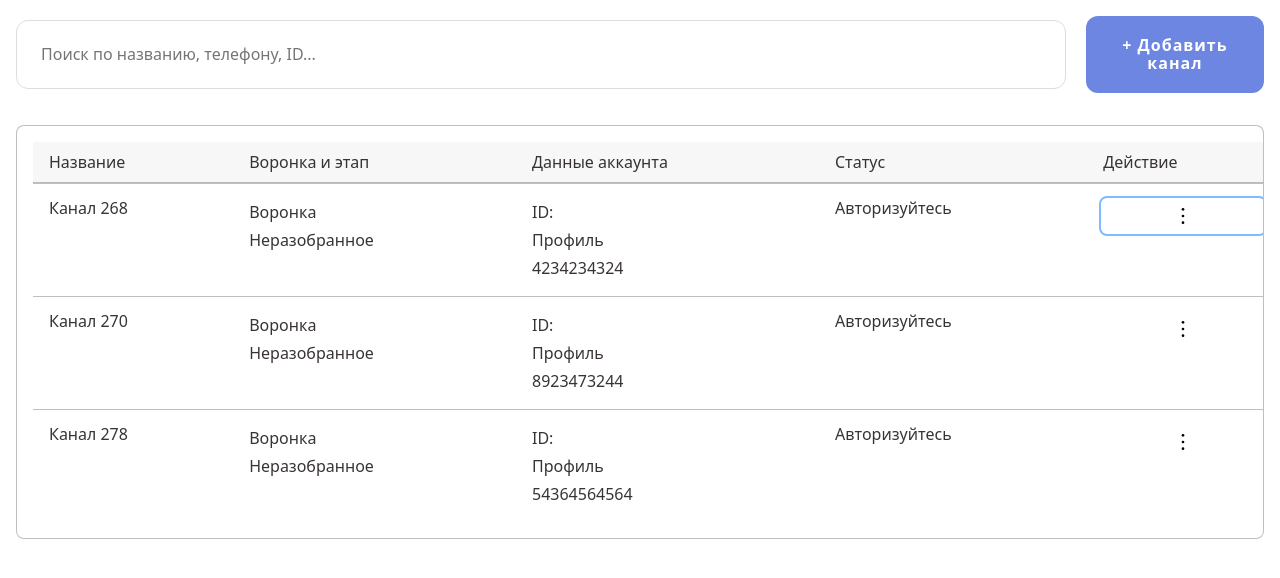
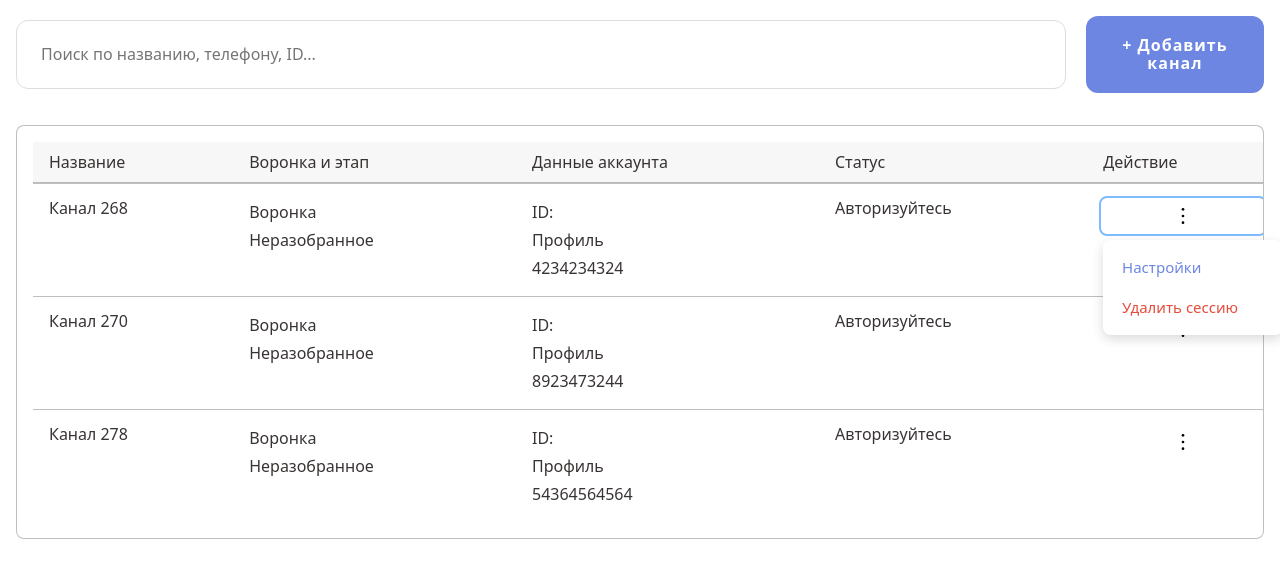
Before and after one commit to Milenium666/Telegram-channel-management, a website built with Vite: page index.html in a window 1280 px wide. Both pictures are taken after a click on the button 1183 px from the left and 215 px from the top of the page. Built offline with nearby package versions, Linux system fonts and the light colour scheme.

Commit message:
feat: Add action modal menu (Settings/Delete session)

```diff
--- a/index.html
+++ b/index.html
@@ -48,7 +48,7 @@
               </td>
               <td class="table__cell" data-label="Действие">
                 <span class="table__cell-content">
-                  <button class="table__action-btn" type="button" aria-label="Действия">
+                  <button class="table__action-btn" type="button" aria-label="Действия" data-row-id="1">
                     <img class="table__img" src="./src/images/menu-dots-vertical.svg" alt="иконка три точки">
                   </button>
                 </span>
@@ -76,7 +76,7 @@
               </td>
               <td class="table__cell" data-label="Действие">
                 <span class="table__cell-content">
-                  <button class="table__action-btn" type="button" aria-label="Действия">
+                  <button class="table__action-btn" type="button" aria-label="Действия" data-row-id="2">
                     <img class="table__img" src="./src/images/menu-dots-vertical.svg" alt="иконка три точки">
                   </button>
                 </span>
@@ -104,7 +104,7 @@
               </td>
               <td class="table__cell" data-label="Действие">
                 <span class="table__cell-content">
-                  <button class="table__action-btn" type="button" aria-label="Действия">
+                  <button class="table__action-btn" type="button" aria-label="Действия" data-row-id="3">
                     <img class="table__img" src="./src/images/menu-dots-vertical.svg" alt="иконка три точки">
                   </button>
                 </span>
@@ -116,6 +116,19 @@
         </div>
       </section>
     </main>
+
+    <div class="action-modal" id="actionModal" role="dialog" aria-label="Меню действий" aria-hidden="true">
+      <div class="action-modal__overlay"></div>
+      <div class="action-modal__menu">
+        <button class="action-modal__item action-modal__item--settings" type="button">
+          Настройки
+        </button>
+        <button class="action-modal__item action-modal__item--delete" type="button">
+          Удалить сессию
+        </button>
+      </div>
+    </div>
+
     <script type="module" src="/src/main.js"></script>
   </body>
 </html>
--- a/src/blocks/table/table.css
+++ b/src/blocks/table/table.css
@@ -293,6 +293,92 @@
   }
 }
 
+.action-modal {
+  position: fixed;
+  top: 0;
+  left: 0;
+  width: 100%;
+  height: 100%;
+  z-index: 1000;
+  display: none;
+  pointer-events: none;
+}
+
+.action-modal[aria-hidden="false"] {
+  display: block;
+  pointer-events: all;
+}
+
+.action-modal__overlay {
+  position: absolute;
+  top: 0;
+  left: 0;
+  width: 100%;
+  height: 100%;
+  background: transparent;
+}
+
+.action-modal__menu {
+  position: fixed;
+  background: #fff;
+  border-radius: 8px;
+  box-shadow: 0 4px 12px rgba(0, 0, 0, 0.15);
+  min-width: 180px;
+  padding: 0.5em 0;
+  z-index: 1001;
+  animation: modalFadeIn 0.2s ease-out;
+}
+
+@keyframes modalFadeIn {
+  from {
+    opacity: 0;
+    transform: scale(0.95) translateY(-10px);
+  }
+  to {
+    opacity: 1;
+    transform: scale(1) translateY(0);
+  }
+}
+
+.action-modal__item {
+  display: block;
+  width: 100%;
+  padding: 0.75em 1.25em;
+  background: none;
+  border: none;
+  text-align: left;
+  cursor: pointer;
+  font-size: 0.9375em;
+  font-weight: 400;
+  transition: background-color 0.2s ease;
+  font-family: inherit;
+}
+
+.action-modal__item:first-child {
+  border-radius: 8px 8px 0 0;
+}
+
+.action-modal__item:last-child {
+  border-radius: 0 0 8px 8px;
+}
+
+.action-modal__item:hover {
+  background-color: rgba(0, 0, 0, 0.05);
+}
+
+.action-modal__item:focus {
+  outline: 2px solid rgba(0, 123, 255, 0.5);
+  outline-offset: -2px;
+}
+
+.action-modal__item--settings {
+  color: #6c86e2;
+}
+
+.action-modal__item--delete {
+  color: #e74c3c;
+}
+
 @media screen and (max-width: 375px) {
   .table__container {
     padding: 0.5em;
--- a/src/main.js
+++ b/src/main.js
@@ -1,5 +1,101 @@
 import './style.css';
 
 document.addEventListener('DOMContentLoaded', () => {
-  console.log('Table initialized');
+  const actionButtons = document.querySelectorAll('.table__action-btn');
+  const actionModal = document.getElementById('actionModal');
+  const modalOverlay = actionModal?.querySelector('.action-modal__overlay');
+  const modalMenu = actionModal?.querySelector('.action-modal__menu');
+  const settingsButton = actionModal?.querySelector('.action-modal__item--settings');
+  const deleteButton = actionModal?.querySelector('.action-modal__item--delete');
+
+  let currentRowId = null;
+
+  function openModal(button, rowId) {
+    if (!actionModal) return;
+
+    currentRowId = rowId;
+    actionModal.setAttribute('aria-hidden', 'false');
+
+    const rect = button.getBoundingClientRect();
+    const menuRect = modalMenu.getBoundingClientRect();
+    const viewportWidth = window.innerWidth;
+    const viewportHeight = window.innerHeight;
+
+    let top = rect.bottom + 8;
+    let left = rect.left;
+
+    if (left + menuRect.width > viewportWidth) {
+      left = viewportWidth - menuRect.width - 16;
+    }
+
+    if (top + menuRect.height > viewportHeight) {
+      top = rect.top - menuRect.height - 8;
+    }
+
+    if (left < 16) {
+      left = 16;
+    }
+
+    if (top < 16) {
+      top = 16;
+    }
+
+    modalMenu.style.position = 'fixed';
+    modalMenu.style.top = `${top}px`;
+    modalMenu.style.left = `${left}px`;
+    modalMenu.style.transform = 'none';
+  }
+
+  function closeModal() {
+    if (!actionModal) return;
+    actionModal.setAttribute('aria-hidden', 'true');
+    currentRowId = null;
+  }
+
+  actionButtons.forEach(button => {
+    button.addEventListener('click', (e) => {
+      e.stopPropagation();
+      const rowId = button.getAttribute('data-row-id');
+
+      if (actionModal.getAttribute('aria-hidden') === 'false' && currentRowId === rowId) {
+        closeModal();
+      } else {
+        openModal(button, rowId);
+      }
+    });
+  });
+
+  if (modalOverlay) {
+    modalOverlay.addEventListener('click', closeModal);
+  }
+
+  if (settingsButton) {
+    settingsButton.addEventListener('click', () => {
+      console.log('Настройки для строки:', currentRowId);
+      closeModal();
+    });
+  }
+
+  if (deleteButton) {
+    deleteButton.addEventListener('click', () => {
+      console.log('Удалить сессию для строки:', currentRowId);
+      if (confirm('Вы уверены, что хотите удалить сессию?')) {
+        closeModal();
+      }
+    });
+  }
+
+  document.addEventListener('keydown', (e) => {
+    if (e.key === 'Escape' && actionModal.getAttribute('aria-hidden') === 'false') {
+      closeModal();
+    }
+  });
+
+  document.addEventListener('click', (e) => {
+    if (actionModal.getAttribute('aria-hidden') === 'false') {
+      if (!modalMenu.contains(e.target) && !Array.from(actionButtons).some(btn => btn.contains(e.target))) {
+        closeModal();
+      }
+    }
+  });
 });
```
